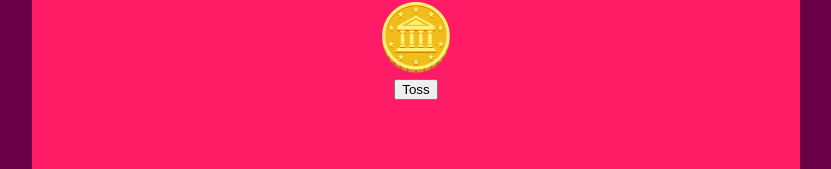
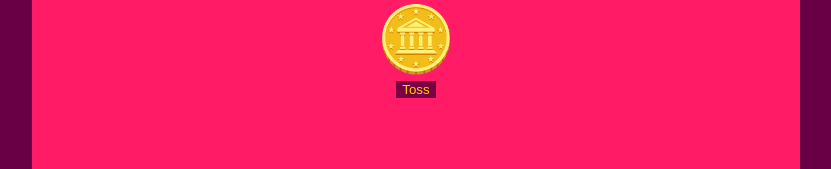
Before and after one commit to Jorge-Neves/react-coin-toss, a React (Create React App) app: page / in a window 1280 px wide. Shown: the part 352-521 px from the top of the page, without its empty margins (224-1055 px from the left). Built offline with nearby package versions, Linux system fonts and the light colour scheme.

Commit message:
style game start button

```diff
--- a/src/components/Button.tsx
+++ b/src/components/Button.tsx
@@ -5,7 +5,11 @@ interface ButtonProps {
 }
 
 const Button: FC<ButtonProps> = ({ beginGameHandler }) => {
-  return <button onClick={() => beginGameHandler()}>Toss</button>;
+  return (
+    <button className="button" onClick={() => beginGameHandler()}>
+      Toss
+    </button>
+  );
 };
 
 export default Button;
```
